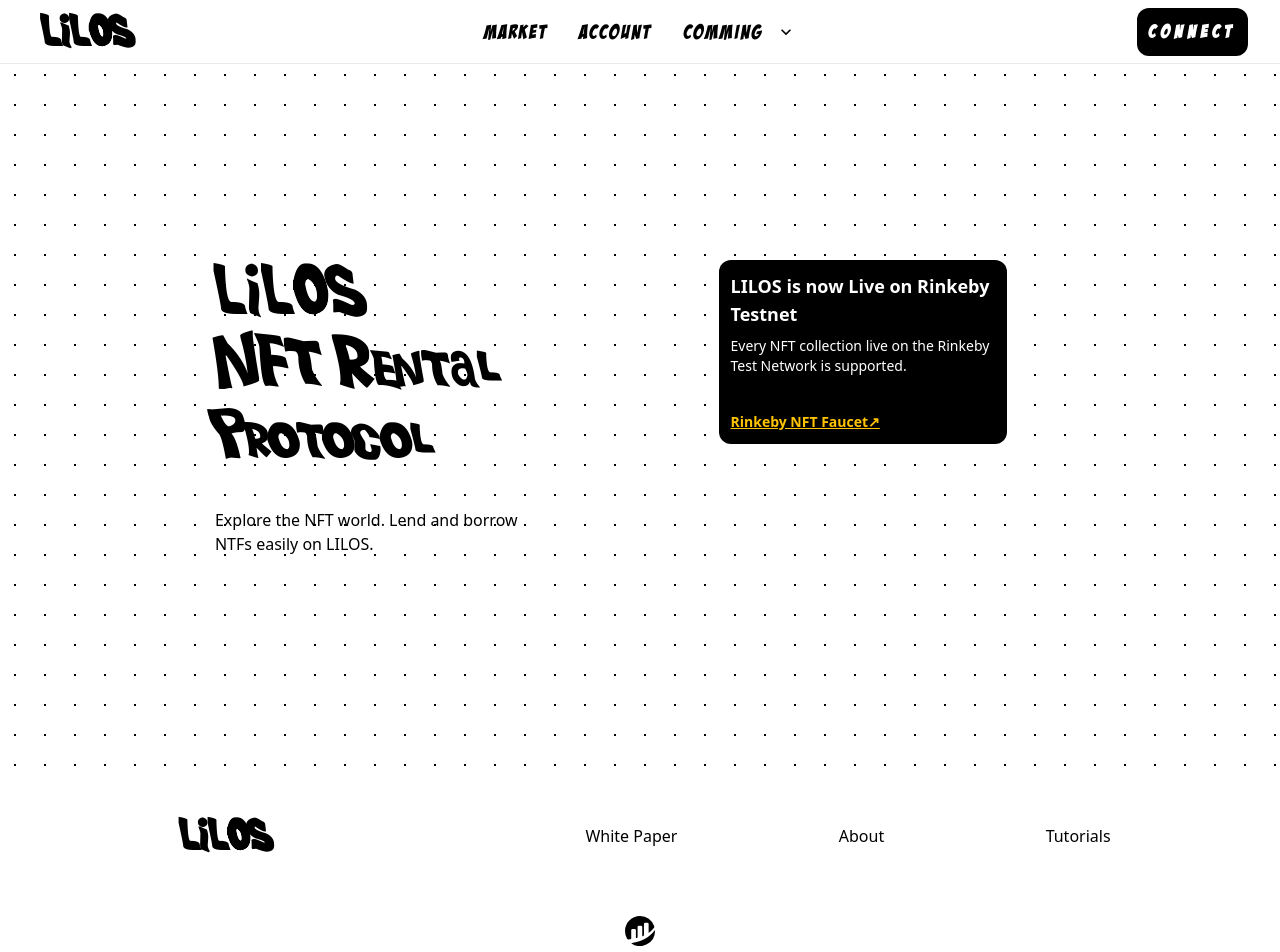
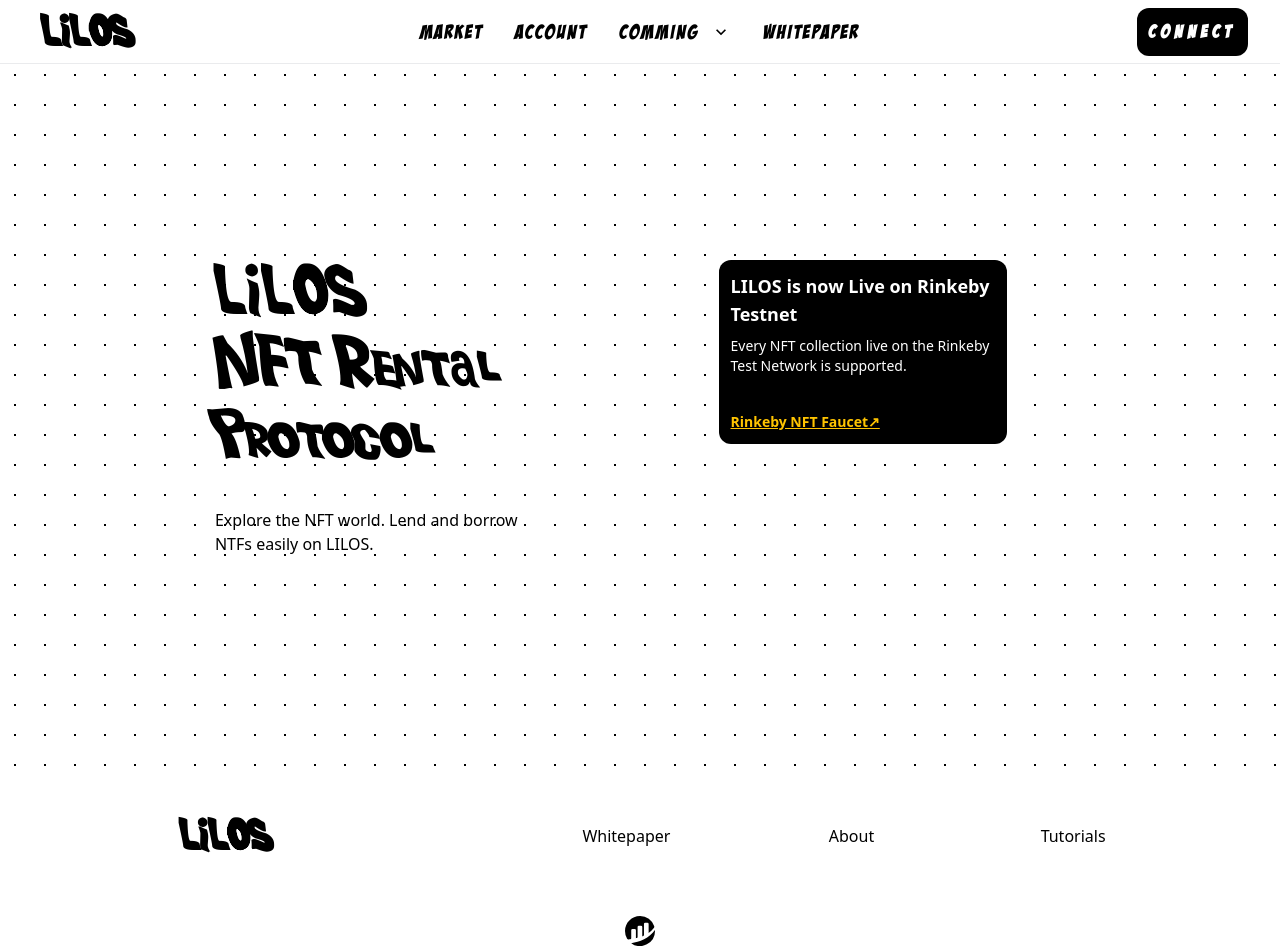
Before and after one commit to wesleytw/lilos_client, a Next.js app: page / in a window 1280 px wide. Shown: the top 952 px of the page. Built offline with nearby package versions, Linux system fonts and the light colour scheme; what react-moralis would draw is missing.

Commit message:
add whitepaper and lilo transaction page

```diff
--- a/components/Footer.jsx
+++ b/components/Footer.jsx
@@ -1,7 +1,7 @@
 import React from "react"
 import { marketAddress } from '../src/constant'
 
-const etherscanLink = "https://rinkeby.etherscan.io/address/"+`${marketAddress}`+"#code";
+const etherscanLink = "https://rinkeby.etherscan.io/address/" + `${marketAddress}` + "#code";
 const Footer = () => (
   <div className="w-full flex md:justify-center justify-between items-center flex-col p-4 gradient-bg-footer">
     <div className="w-full flex sm:flex-row flex-col justify-between items-center my-4">
@@ -10,7 +10,8 @@ const Footer = () => (
           LILOS</a>
       </div>
       <div className="flex flex-1 justify-evenly items-center flex-wrap text-black text-base text-center sm:mt-0 mt-5 w-full ">
-        <p className="mx-2 cursor-pointer">White Paper</p>
+        <a href="https://drive.google.com/file/d/1Ifv-WBZMqmjo6M1NBbZsmbX-damY7PXB/view?usp=sharing" target="_blank" rel="noopener noreferrer">
+          Whitepaper</a>
         <p className="mx-2 cursor-pointer">About</p>
         <p className="mx-2 cursor-pointer">Tutorials</p>
       </div>
--- a/components/Nav.jsx
+++ b/components/Nav.jsx
@@ -77,9 +77,12 @@ const Nav = ({ currentAccount, setCurrentAccount }) => {
 							</a>
 							<ul className="p-2 bg-white shadow">
 								<li><a>nft Collateral</a></li>
-								<li><a>lilo</a></li>
+								<Link href="/lilo" >
+								<li><a>lilo transaction</a></li></Link>
 							</ul>
 						</li>
+						<li><a href="https://drive.google.com/file/d/1Ifv-WBZMqmjo6M1NBbZsmbX-damY7PXB/view?usp=sharing" target="_blank" rel="noopener noreferrer">
+							Whitepaper</a></li>
 					</ul>
 				</div>
 				{/* hambergur */}
@@ -97,9 +100,12 @@ const Nav = ({ currentAccount, setCurrentAccount }) => {
 						</a>
 						<ul className="p-2 bg-white shadow-sm">
 							<li><a>nft Collateral</a></li>
-							<li><a>lilo</a></li>
+							<Link href="/lilo" >
+								<li><a>lilo transaction</a></li></Link>
 						</ul>
 					</li>
+					<li><a href="https://drive.google.com/file/d/1Ifv-WBZMqmjo6M1NBbZsmbX-damY7PXB/view?usp=sharing" target="_blank" rel="noopener noreferrer">
+						Whitepaper</a></li>
 				</ul>
 			</div>
 
--- /dev/null
+++ b/pages/lilo.jsx
@@ -0,0 +1,18 @@
+import React, {useState} from 'react'
+import { Nav, Footer } from "../components";
+
+const lilo = () => {
+  const [currentAccount, setCurrentAccount] = useState("");
+
+  return (
+    <>
+			<Nav currentAccount={currentAccount} setCurrentAccount={setCurrentAccount} />
+      <div className='px-64 py-20'>
+        <img src="https://i.imgur.com/P2wG6LO.png"></img>
+      </div>
+      <Footer />
+    </>
+  )
+}
+
+export default lilo
```
